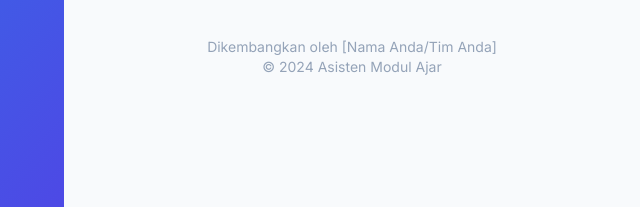
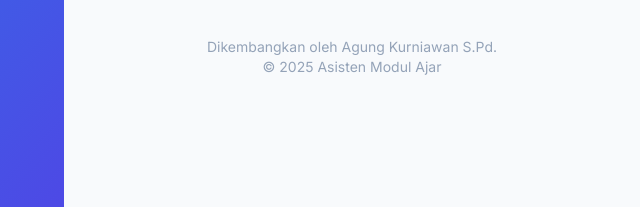
Before and after one commit to agunkart/asisten-modul-ajar, a plain HTML site: page index.html in a window 1280 px wide. Shown: the part 545-752 px from the top of the page, 640-1280 px from the left. Drawn offline with nearby package versions, Linux system fonts and the light colour scheme; a script that the page names is missing.

Commit message:
Update index.html
Aplikasi Asistem Modul Ajar Otomatis

```diff
--- a/index.html
+++ b/index.html
@@ -118,8 +118,8 @@
                 </div>
                 <!-- Info Pembuat Ditambahkan Di Sini -->
                 <div class="mt-10 text-center text-sm text-slate-400">
-                    <p>Dikembangkan oleh [Nama Anda/Tim Anda]</p>
-                    <p>&copy; 2024 Asisten Modul Ajar</p>
+                    <p>Dikembangkan oleh Agung Kurniawan S.Pd.</p>
+                    <p>&copy; 2025 Asisten Modul Ajar</p>
                 </div>
             </div>
         </div>
```
